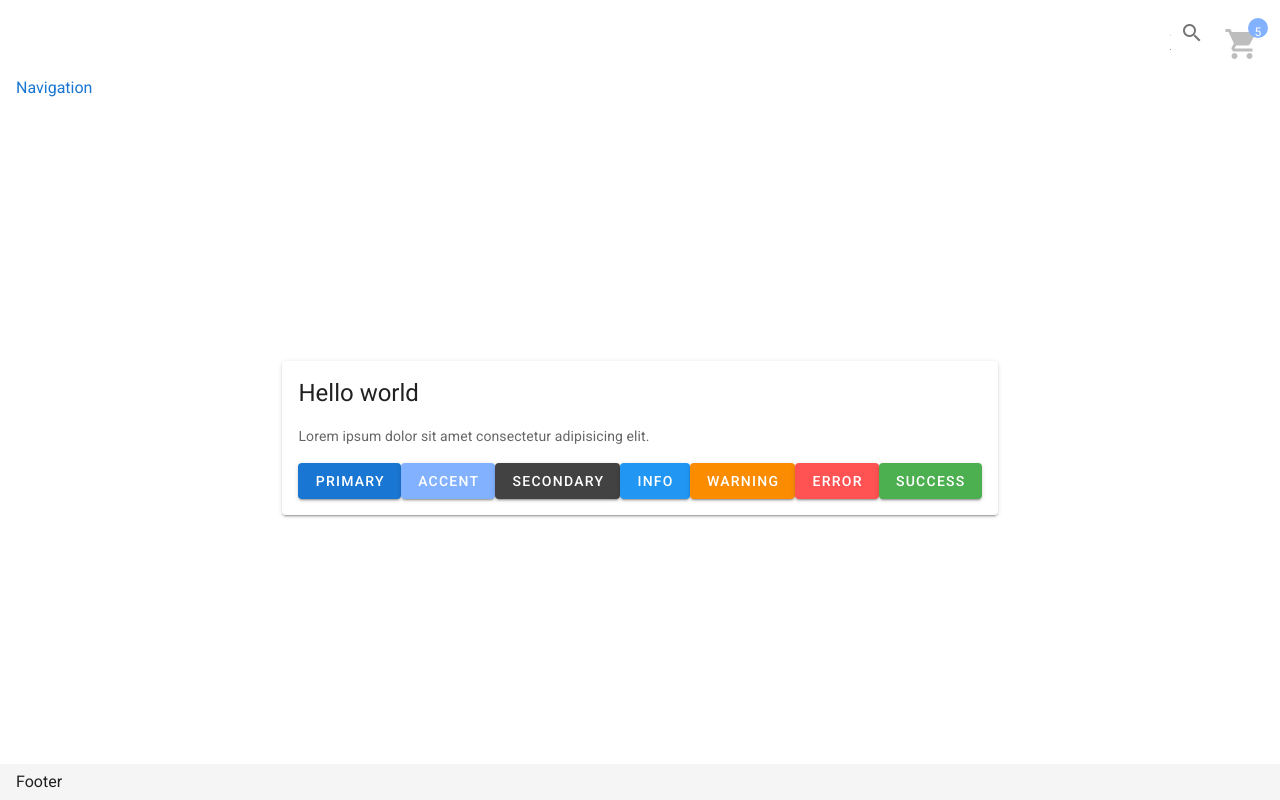
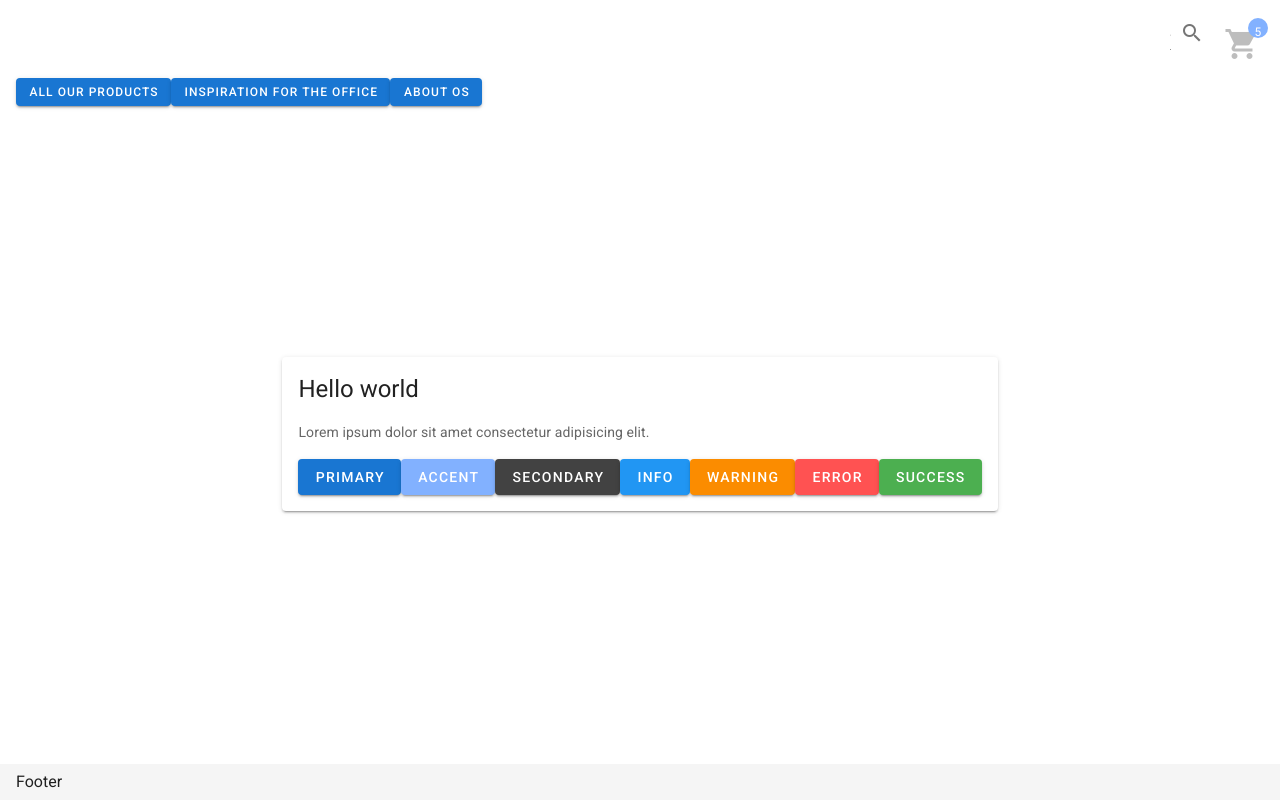
Before and after one commit to martinkrulltott/OfficeSupplies, a Nuxt app: page / in a window 1280 px wide. Built offline with nearby package versions, Linux system fonts and the light colour scheme.

Commit message:
Navigation and dynamic toolbar extension

```diff
--- a/components/header.vue
+++ b/components/header.vue
@@ -1,6 +1,6 @@
 <template>
-  <v-toolbar fixed app flat extended class="primary--text pt-2">
-    <v-btn flat icon color="accent" class="mr-3 hidden-md-and-up">
+  <v-toolbar fixed app flat extension-height="40" class="accent--text pt-2">
+    <v-btn flat icon color="primary" class="mr-3 hidden-md-and-up">
       <v-icon>menu</v-icon>
     </v-btn>
     <v-spacer class="hidden-md-and-up" />
@@ -38,11 +38,11 @@
     >
       {{ cartPrice }} kr
     </h3>
-    <v-btn depressed small color="accent" class="ml-5 hidden-sm-and-down">
+    <v-btn depressed small color="primary" class="ml-5 hidden-sm-and-down">
       Check out
     </v-btn>
-    <template v-slot:extension>
-      <Navigation />
+    <template v-slot:extension class="hidden-sm-and-down">
+      <Navigation v-if="extendToolbar" />
     </template>
   </v-toolbar>
 </template>
@@ -63,6 +63,12 @@ export default {
   computed: {
     cartHasItems() {
       return this.cartSize > 0
+    },
+    extendToolbar() {
+      return (
+        this.$vuetify.breakpoint.name !== 'sm' &&
+        this.$vuetify.breakpoint.name !== 'xs'
+      )
     }
   },
   methods: {
--- a/components/navigation.vue
+++ b/components/navigation.vue
@@ -1,5 +1,9 @@
 <template>
-  <p>Navigation</p>
+  <div>
+    <v-btn flat small color="primary">All our products</v-btn>
+    <v-btn flat small color="primary">Inspiration for the office</v-btn>
+    <v-btn flat small color="primary">About OS</v-btn>
+  </div>
 </template>
 
 <script>
```
